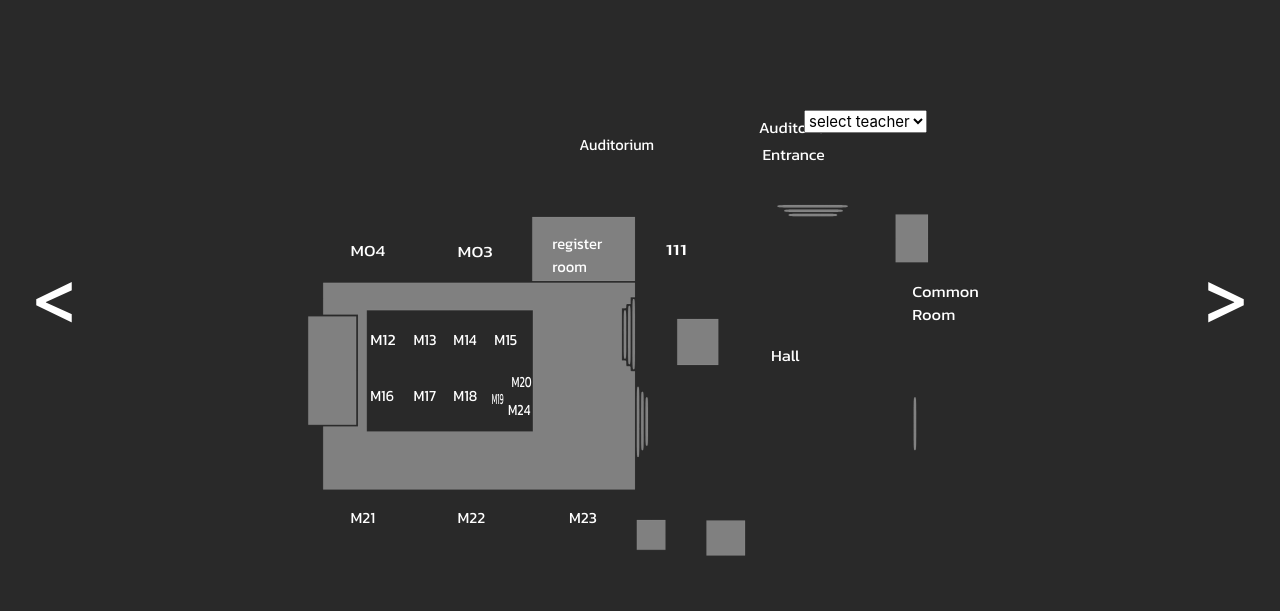
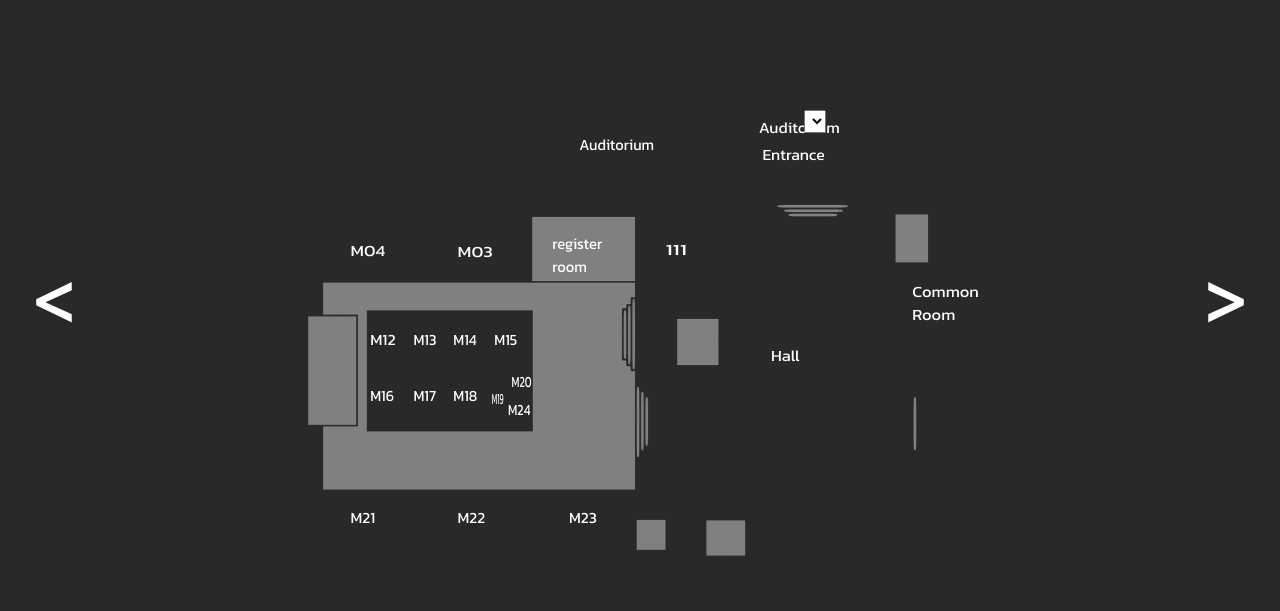
Before and after one commit to meenajaeiei/project, a Django app: page / in a window 1280 px wide. Shown: the part 1378-1989 px from the top of the page. Run offline with Django 3.2, Linux system fonts and the light colour scheme; data that the repository does not hold is empty; some libraries are stand-ins or nearby versions.

Commit message:
edit option

```diff
--- a/templates/blog/reservation_map_1.html
+++ b/templates/blog/reservation_map_1.html
@@ -182,7 +182,6 @@
 								{% endfor %}
 							</datalist> -->
 							<select name="teacher" id="">
-								<option value="">select teacher</option>
 								{% for t in teachers %}
 									<option value="{{t.user.username}}">{{t.firstname}}</option>
 								{% endfor %}
```
